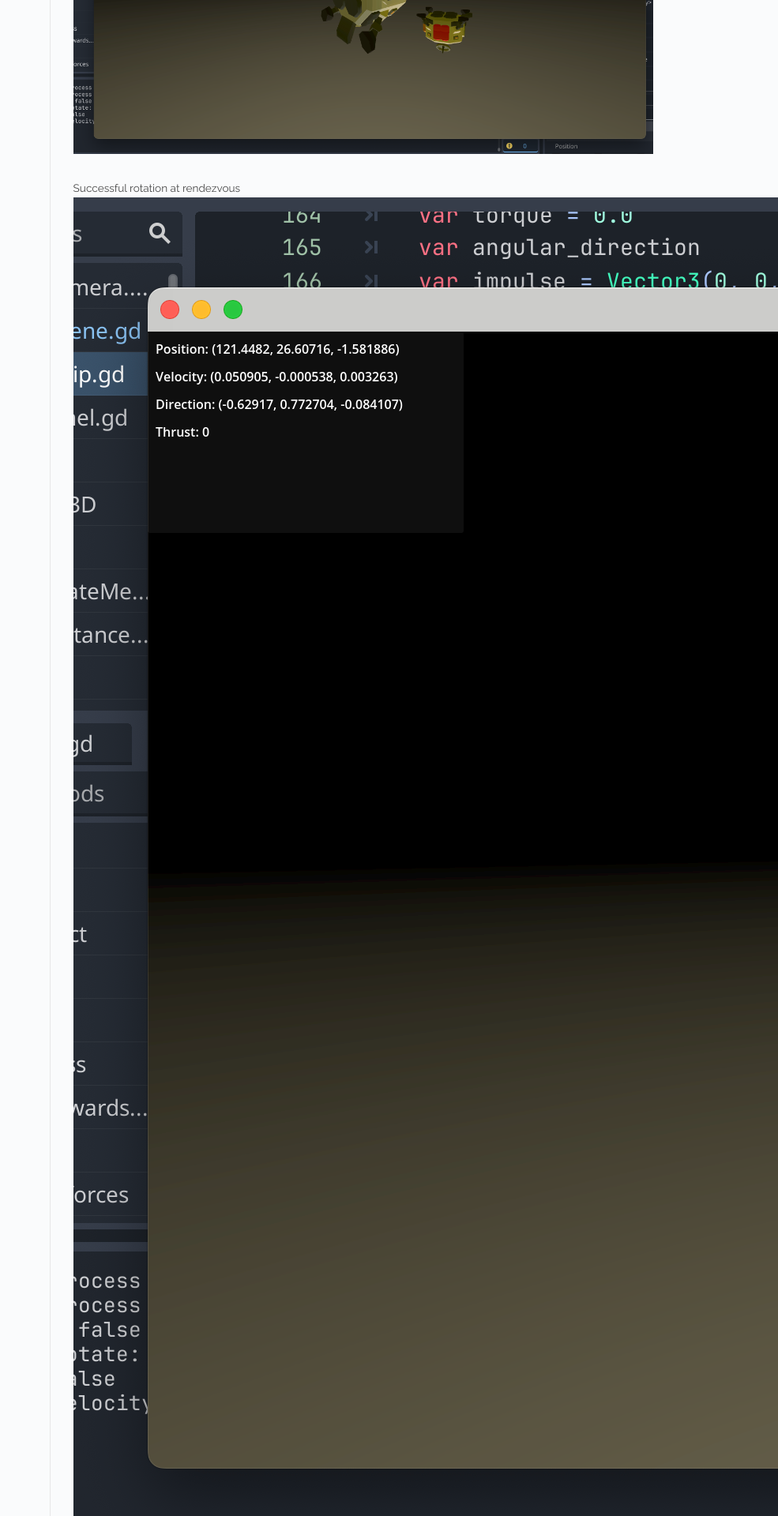
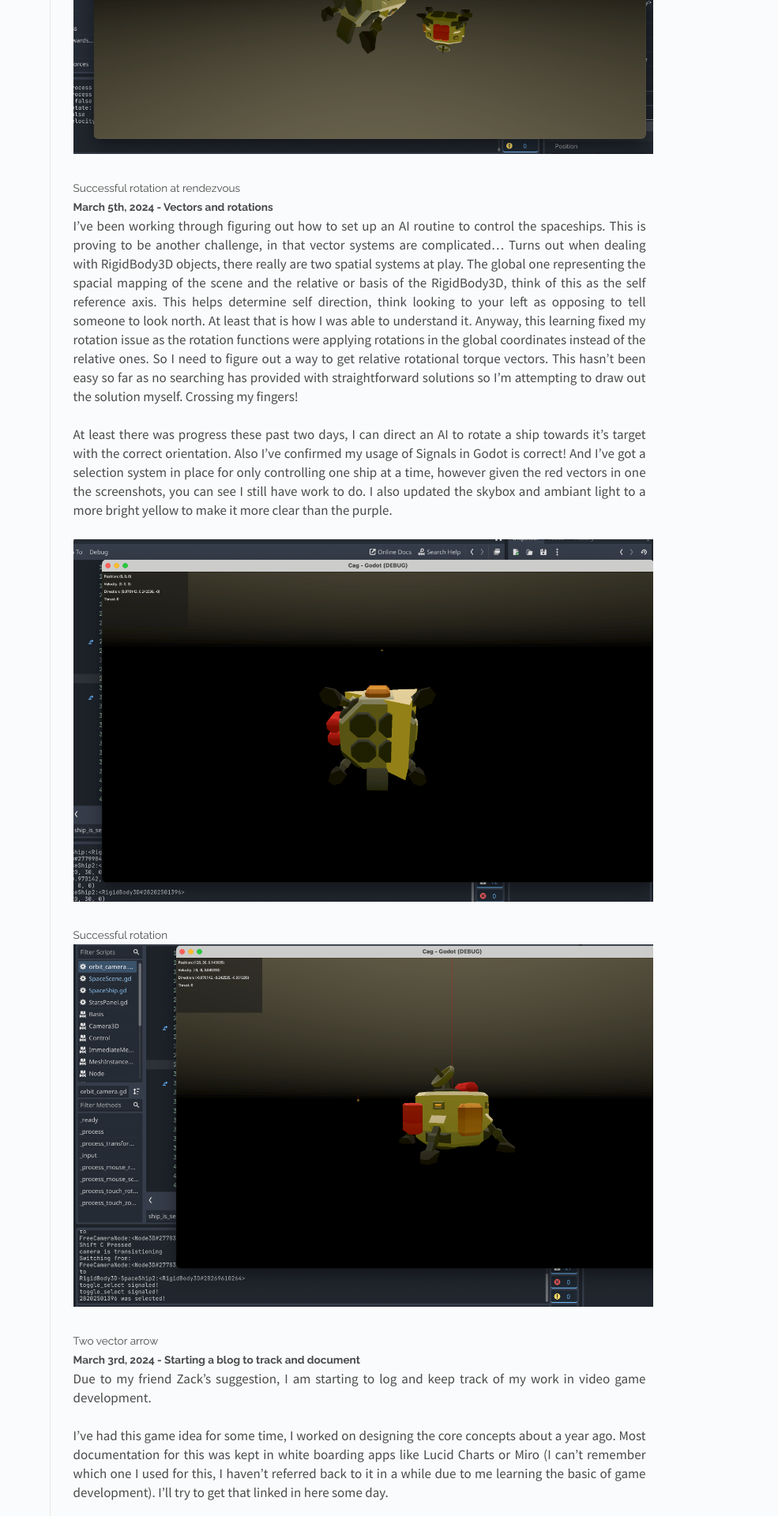
Before and after one commit to rcompt/rcompt.github.io, a Jekyll site: the page built from _posts/2010-03-03-Development Blog.md, in a window 1280 px wide. Shown: the part 1706-3626 px from the top of the page at 79% size, without its empty margins (295-1280 px from the left). Built offline with Jekyll 4.4.1, drawn with Linux system fonts in a browser that asks for light colours; Markdown is read by kramdown in place of the engine named in the settings; some of the changed text lies outside the part shown.

Commit message:
Update 2010-03-03-Development Blog.md

```diff
--- a/_posts/2010-03-03-Development Blog.md
+++ b/_posts/2010-03-03-Development Blog.md
@@ -19,13 +19,11 @@ The main goal with my AI at this time is to have it control the ship with the sa
 
 Here are some screenshots of me playing around with the ship and conduct a rendezvous with them! Then I rotate around and continue to verify the rotational vectors are correct, I was very relieved when they continued to do so!
 
-<img src="https://github.com/rcompt/rcompt.github.io/blob/master/images/Screenshot%202024-03-12-1.png?raw=true" alt="drawing" width="734"/>
+<img src="https://github.com/rcompt/rcompt.github.io/blob/master/images/Screenshot%202024-03-12-1.png?raw=true" alt="drawing" width="734" hspace="20"/>
 <figcaption>Successful rendezvous</figcaption>
 
 <img src="https://github.com/rcompt/rcompt.github.io/blob/master/images/Screenshot%202024-03-12-2.png?raw=true" alt="drawing" width="734"/>
 <figcaption>Successful rotation at rendezvous</figcaption>
-
-![](https://github.com/rcompt/rcompt.github.io/blob/master/images/Screenshot%202024-03-12-2.png?raw=true){width=734}
 
 #### March 5th, 2024 - Vectors and rotations
 I've been working through figuring out how to set up an AI routine to control the spaceships. This is proving to be another challenge, in that vector systems are complicated... Turns out when dealing with RigidBody3D objects, there really are two spatial systems at play. The global one representing the spacial mapping of the scene and the relative or basis of the RigidBody3D, think of this as the self reference axis. This helps determine self direction, think looking to your left as opposing to tell someone to look north. At least that is how I was able to understand it. Anyway, this learning fixed my rotation issue as the rotation functions were applying rotations in the global coordinates instead of the relative ones. So I need to figure out a way to get relative rotational torque vectors. This hasn't been easy so far as no searching has provided with straightforward solutions so I'm attempting to draw out the solution myself. Crossing my fingers!
```
